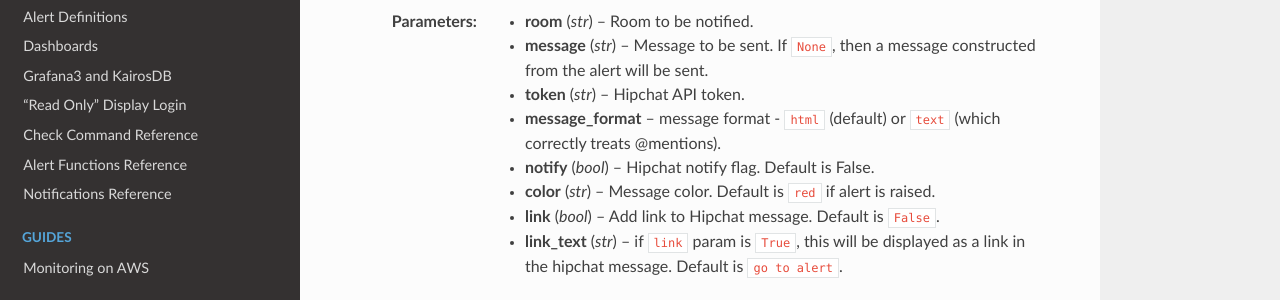
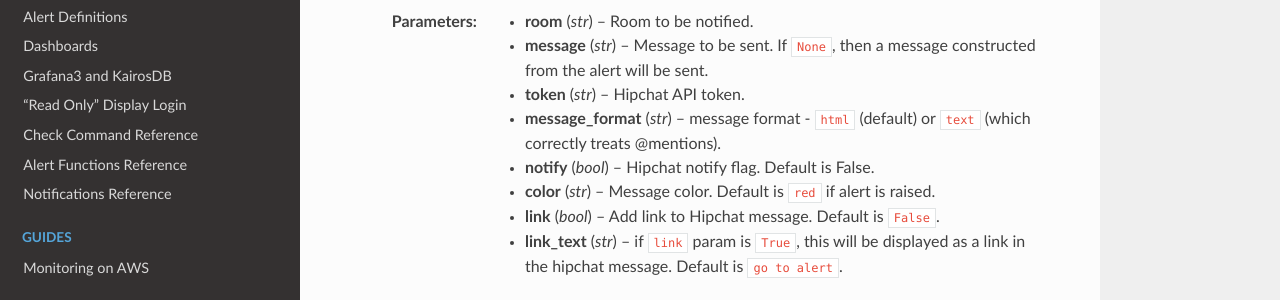
Before and after one commit to zalando-zmon/zmon-docs, a Sphinx documentation site: the page built from docs/user/notifications/hipchat.rst, in a window 1280 px wide and 1209 px high. Shown: the part 291-591 px from the top of the window. Built offline with Sphinx 7.4.7 and the Read the Docs theme 2.0.0, drawn with Linux system fonts in a browser that asks for light colours; some of the changed lines change nothing that is shown.

Commit message:
fix typo

```diff
--- a/docs/user/notifications/hipchat.rst
+++ b/docs/user/notifications/hipchat.rst
@@ -17,7 +17,7 @@
     :type token: str
 
     :param message_format: message format - ``html`` (default) or ``text`` (which correctly treats @mentions).
-    :type token: str
+    :type message_format: str
 
     :param notify: Hipchat notify flag. Default is False.
     :type notify: bool
```
